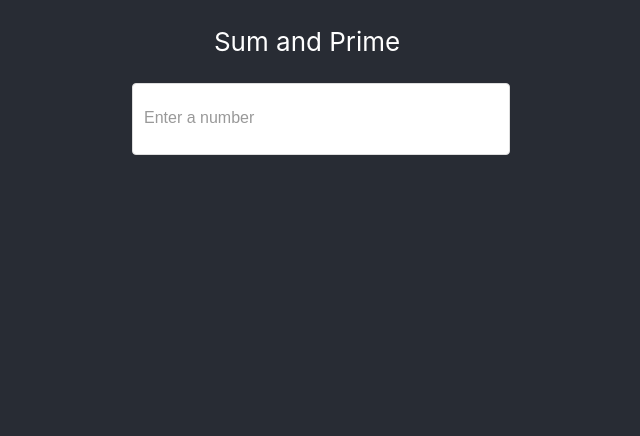
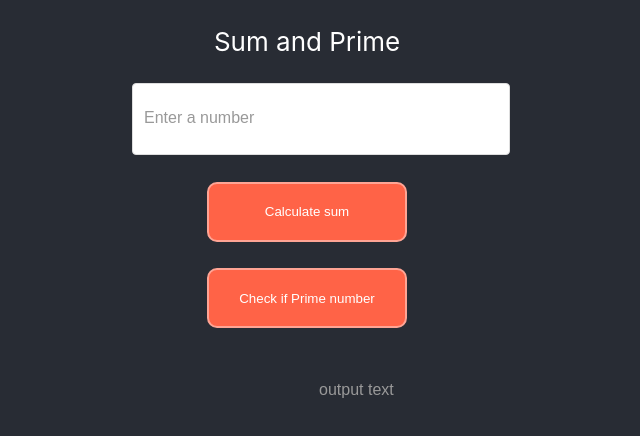
Before and after one commit to uzair910/SumAndCheckPrime, a React (Create React App) app: page / in a window 1280 px wide. Shown: the top 436 px of the page, without its empty margins (333-973 px from the left). Built offline with nearby package versions, Linux system fonts and the light colour scheme.

Commit message:
buttons with style,
Rest get for sum not working.

```diff
--- a/src/App.css
+++ b/src/App.css
@@ -93,3 +93,26 @@
 .float-label .Active {
   transform: translate(0, 12px) scale(0.75);
 }
+
+.output {
+  margin-left: 3rem;
+  flex: 1;
+}
+
+button {
+  width: 200px;
+  height: 60px;
+  margin: 2em auto;
+  display: block;
+  background-color: tomato;
+  color: white;
+  box-shadow: none;
+  border: 2px solid #ffa494;
+  border-radius: 10px;
+  position: relative;
+  overflow: hidden;
+  -webkit-user-select: none;
+     -moz-user-select: none;
+      -ms-user-select: none;
+          user-select: none;
+}
--- a/src/App.js
+++ b/src/App.js
@@ -1,24 +1,39 @@
-import React, { useEffect, useState } from "react";
+import axios from 'axios'
+import React, { useEffect, useState, useRef } from "react";
 import './App.css';
 
 
 function App() {
 
+
   const [isActive, setIsActive] = useState(false);
+  const [value, setValue] = useState('');
+  const myContainer = useRef(null);
+  // this.state = {
+  //   result: []
+  // }
+  var sNumbers = "";
 
-  const [value, setValue] = useState('');
+  function handleNumberSubmission(e) {
+    if (e.code === "Enter" || e.code === "NumpadEnter") {
+      // concatenate to the numbers string
+      sNumbers += e.target.value + ",";
+      myContainer.current.innertext = sNumbers; // Not working
+      myContainer.current.label.innertext = sNumbers;
+      myContainer.current.text = sNumbers;
+      // clear the text in the field.
+      setValue("");
+      console.log("Enter key was pressed. Run your function.");
+    }
+  }
 
   function handleTextChange(text) {
-    const re = /^[0-9\b]+$/;
+    const re = /^[0-9\b]+$/; // to allow just numeric values
 
     // if value is not blank, then test the regex
     if (re.test(text) || text === '') {
       setValue(text);
     }
-    // if (text === '' || re.test(text.target.value)) {
-    //    this.setState({value: text})
-    // }
-
 
     if (text !== '') {
       setIsActive(true);
@@ -26,8 +41,18 @@ function App() {
       setIsActive(false);
     }
   }
+
+  function CheckPrime(text) {
+
+  }
+
+  function calculateSumAndCheckPrime(text) {
+    axios.get('https://localhost:44331/api/MyAPI?action=sumandcheck&numbers=13,12,22,5')
+    .then(response => console.log(response))
+  }
   return (
-    <div className="App">
+    <div className="App" >
+      <form autoComplete="off">
         <header>
           <p>
             Sum and Prime
@@ -37,13 +62,27 @@ function App() {
           <div className="float-label">
             <input type="text"
               value={value}
-            onChange={(e) => handleTextChange(e.target.value)} />
+              onChange={(e) => handleTextChange(e.target.value)}
+              onKeyPress={(e) => handleNumberSubmission(e)}
+            />
 
-          <label className={isActive ? "Active" : ""} htmlFor="email">
+            <label className={isActive ? "Active" : ""} htmlFor="number">
               Enter a number
             </label>
           </div>
+
+          <div>
+            <button onClick={calculateSumAndCheckPrime}>Calculate sum</button>
+            <button onClick={CheckPrime}>Check if Prime number</button>
+          </div>
         </body>
+      </form>
+      <div>
+        <label
+          ref={myContainer}
+        >output text
+        </label>
+      </div>
     </div>
   );
 }
```
Lines whose indentation alone changed are shown as unchanged.
